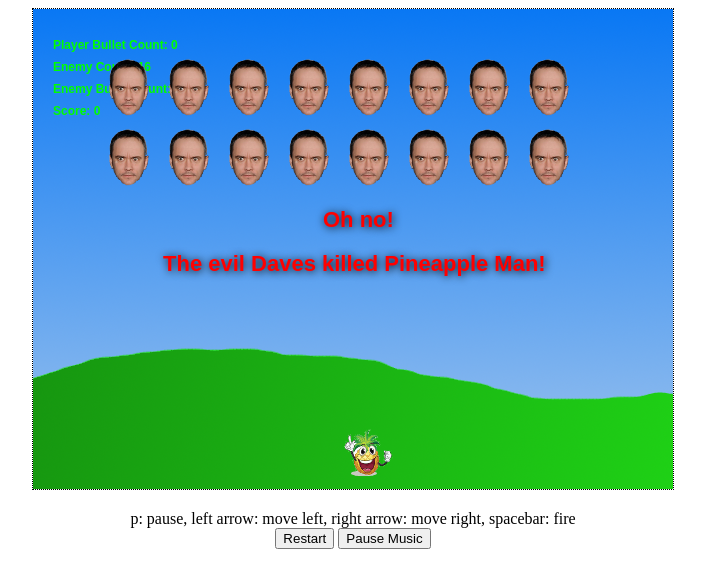
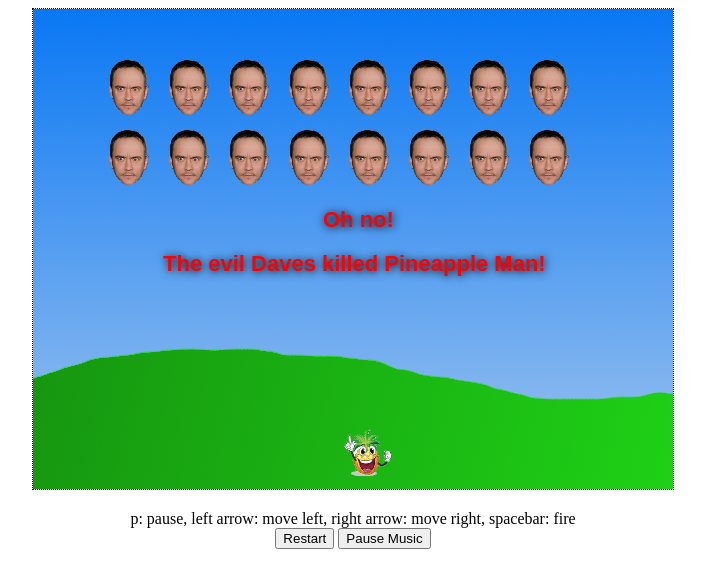
Before and after one commit to mattgalvin/mattgalvin.github.io, a plain HTML site: page EvilDaveAttack/index.html in a window 1280 px wide. Shown: the whole page, without its empty margins (287-992 px from the left). Drawn offline with nearby package versions, Linux system fonts and the light colour scheme.

Commit message:
Hide the statistics

```diff
--- a/EvilDaveAttack/index.html
+++ b/EvilDaveAttack/index.html
@@ -190,7 +190,7 @@
 		function draw() {
 			clearCanvas();
 			context.drawImage(imgBackground, 0, 0);
-			drawStats();
+//			drawStats();
 
 			if (!isGameOver) {
 				player.draw(context);
```
